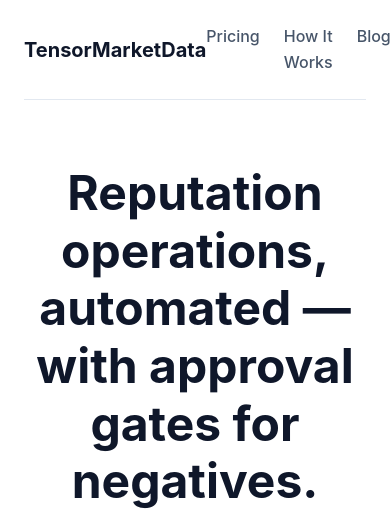
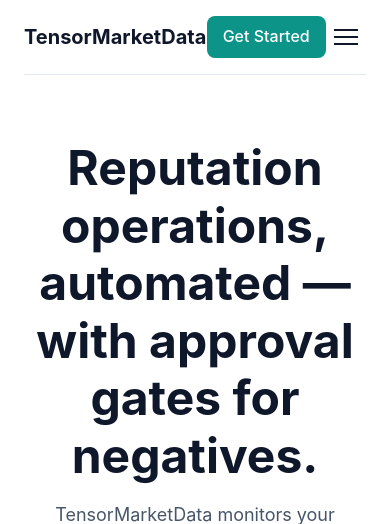
Before and after one commit to Hexy888/TensorMarketData, a FastAPI app: page / in a window 390 px wide. Shown: the top 524 px of the page. Run offline with FastAPI, Linux system fonts and the light colour scheme.

Commit message:
Mobile hamburger nav on index + pricing

```diff
--- a/templates/index.html
+++ b/templates/index.html
@@ -141,6 +141,76 @@
 
         .nav-cta:hover {
             background: var(--accent-hover);
+        }
+
+        /* Hamburger Menu */
+        .hamburger {
+            display: none;
+            background: none;
+            border: none;
+            cursor: pointer;
+            padding: 8px;
+        }
+
+        .hamburger span {
+            display: block;
+            width: 24px;
+            height: 2px;
+            background: var(--text-primary);
+            margin: 5px 0;
+            transition: 0.3s;
+        }
+
+        .mobile-nav {
+            display: none;
+            position: absolute;
+            top: 100%;
+            left: 0;
+            right: 0;
+            background: white;
+            border-bottom: 1px solid var(--border-primary);
+            padding: var(--space-4);
+            box-shadow: var(--shadow-md);
+        }
+
+        .mobile-nav.open {
+            display: block;
+        }
+
+        .mobile-nav a {
+            display: block;
+            padding: var(--space-3) 0;
+            color: var(--text-secondary);
+            text-decoration: none;
+            font-weight: 500;
+            border-bottom: 1px solid var(--border-primary);
+        }
+
+        .mobile-nav a:last-child {
+            border-bottom: none;
+        }
+
+        /* Mobile Nav - 768px and below */
+        @media (max-width: 768px) {
+            nav {
+                position: relative;
+            }
+
+            .nav-links {
+                display: none;
+            }
+
+            .hamburger {
+                display: block;
+            }
+
+            .mobile-nav {
+                display: none;
+            }
+
+            .mobile-nav.open {
+                display: block;
+            }
         }
 
         /* Hero Section */
@@ -489,8 +559,26 @@
                 <li><a href="/faq">FAQ</a></li>
             </ul>
             <a href="/pricing" class="nav-cta">Get Started</a>
+            <button class="hamburger" onclick="toggleMobileNav()">
+                <span></span>
+                <span></span>
+                <span></span>
+            </button>
         </nav>
+        <div class="mobile-nav" id="mobileNav">
+            <a href="/pricing">Pricing</a>
+            <a href="/how-it-works">How It Works</a>
+            <a href="/blog">Blog</a>
+            <a href="/faq">FAQ</a>
+            <a href="/pricing">Get Started</a>
+        </div>
     </div>
+
+    <script>
+    function toggleMobileNav() {
+        document.getElementById('mobileNav').classList.toggle('open');
+    }
+    </script>
 
     <!-- Hero Section -->
     <section class="hero">
```
Also changed, not shown: templates/pricing.html (+28 -0 lines).
